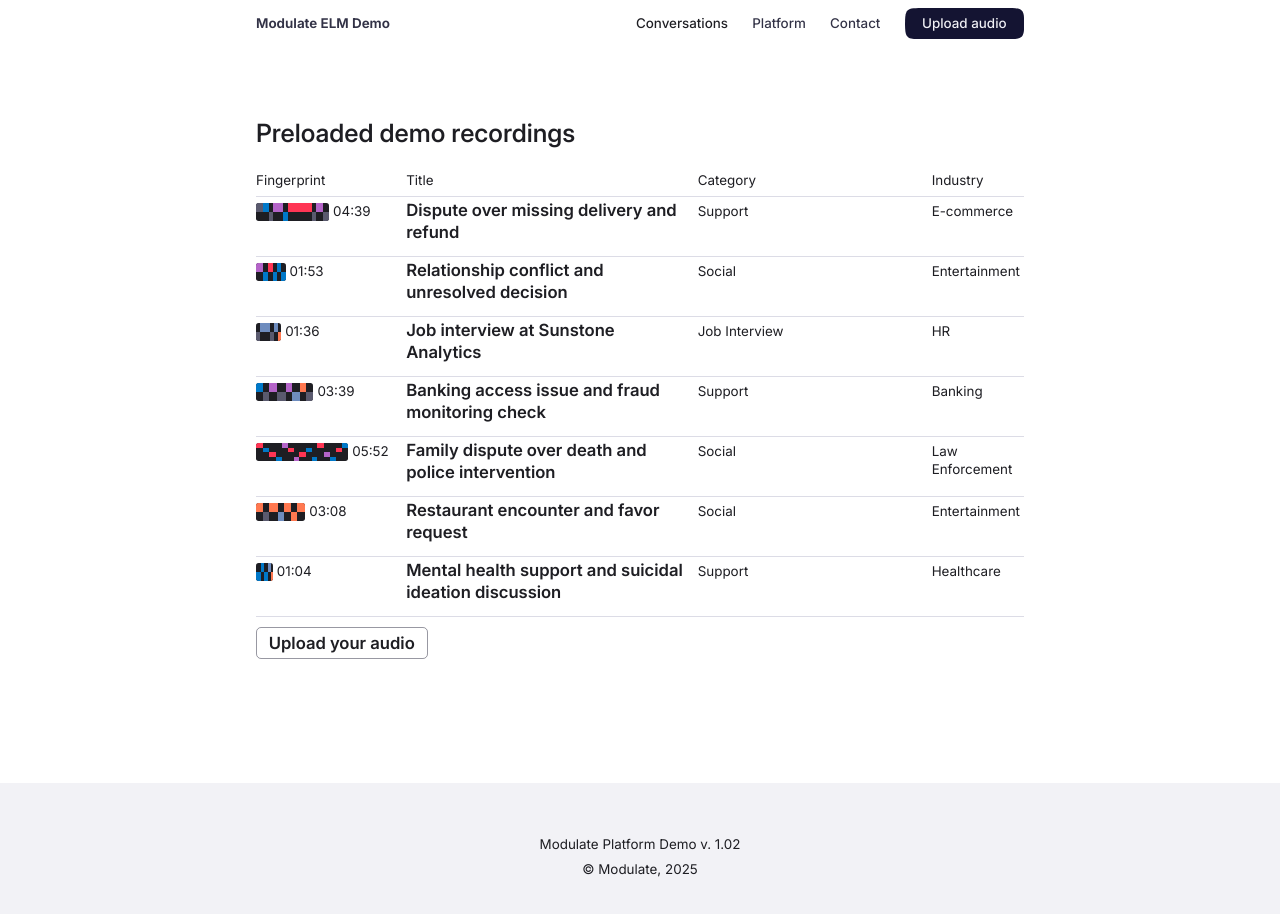
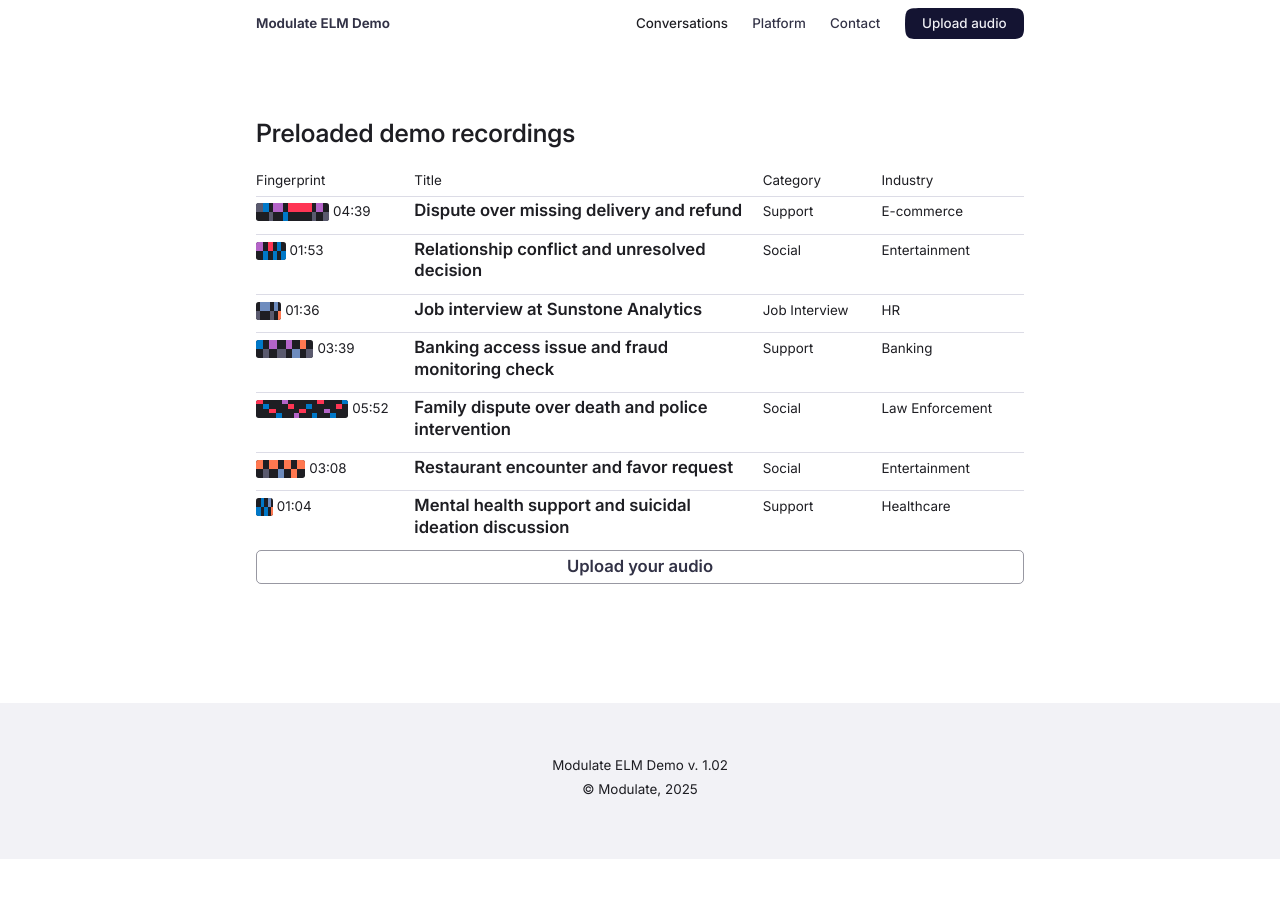
Before and after one commit to Eugene-Arutyunov/modulate-design, an Eleventy site: page src/conversations.html in a window 1280 px wide. After the commit the page ends 859 px from the top, so only its background shows below. Built offline with nearby package versions, Linux system fonts and the light colour scheme; Eleventy itself is replaced by a stand-in of ours; files that its build step writes are made by us from their sources.

Commit message:
Add upload link to demo recordings section and update footer text

```diff
--- a/src/conversations.html
+++ b/src/conversations.html
@@ -8,6 +8,7 @@ block content %}
   <h2>Preloaded demo recordings</h2>
   <div class="demo-recordings-section">
     {% include "demo-recordings-table.html" %}
+    <a href="/upload" class="upload-link">Upload your audio</a>
   </div>
   <div class="ids__space L"></div>
 </div>
--- a/src/includes/demo-recordings-table.html
+++ b/src/includes/demo-recordings-table.html
@@ -668,20 +668,5 @@
       <td>Gaming</td>
       <td>Entertainment</td>
     </tr> -->
-    <tr data-href="/upload" data-speaker-count="3" data-duration="85">
-      <td style="padding-top: 1em; font-size: 1em" colspan="2">
-        <strong
-          style="
-            border: 1px solid rgba(var(--ids__text-link-RGB), 0.5);
-            padding: 0.3em 0.7em;
-            border-radius: 0.3em;
-          "
-          >Upload your audio</strong
-        >
-      </td>
-      <td></td>
-
-      <td></td>
-    </tr>
   </tbody>
 </table>
--- a/src/includes/footer.html
+++ b/src/includes/footer.html
@@ -1,5 +1,5 @@
 <footer class="footer">
-  <p>Modulate Platform Demo v. 1.02</p>
+  <p>Modulate ELM Demo v. 1.02</p>
   <p>© Modulate, 2025</p>
 
   <!-- <p>Contact: <a href="mailto:contact@modulate.ai">contact@modulate.ai</a></p> -->
--- a/src/styles/landing.css
+++ b/src/styles/landing.css
@@ -17,3 +17,30 @@
     margin-right: -0.15em;
   }
 }
+
+a.upload-link {
+  display: block;
+  text-align: center;
+  border: 1px solid rgba(var(--ids__text-link-RGB), 0.5);
+  padding: 0.3em 0.7em;
+  border-radius: 0.3em;
+  font-weight: 600;
+  text-decoration: none;
+  color: rgba(var(--ids__text-link-RGB), 1);
+  transition: color 0.5s ease, border-color 0.5s ease;
+
+  &:hover {
+    color: rgba(var(--ids__text-hover-RGB), 1);
+    border-color: rgba(var(--ids__text-hover-RGB), 0.5);
+    transition: color 0s ease, border-color 0s ease;
+  }
+}
+
+.page404 {
+  display: flex;
+  flex-direction: column;
+  align-items: center;
+  justify-content: center;
+  text-align: center;
+  height: 70vh;
+}
```
Also changed, not shown: src/404.html (added, +11 -0 lines), src/index.html (+1 -0 lines).
